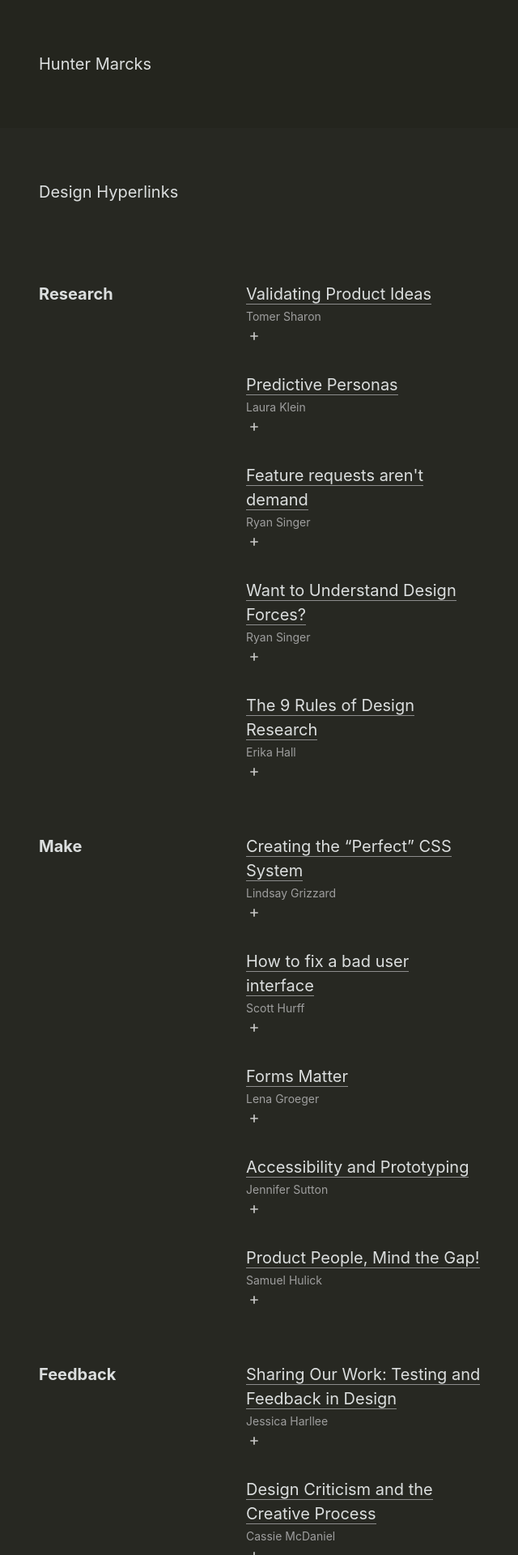
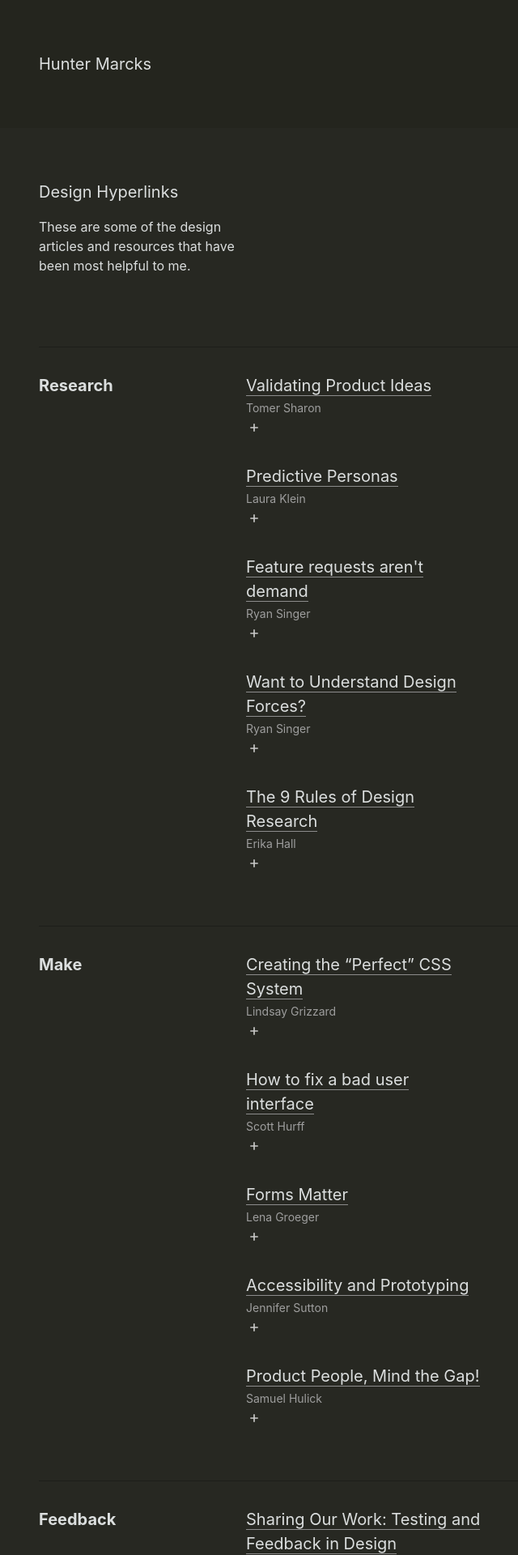
Before and after one commit to hmarcks/hmarcks.github.io, a Jekyll site: the page built from resources/index.html, in a window 1280 px wide. Shown: the top 1920 px of the page at 81% size, without its empty margins (80-720 px from the left). Built offline with Jekyll 4.4.1, drawn with Linux system fonts in a browser that asks for light colours; comment, search, counter and statistics services are not loaded; some of the changed text lies outside the part shown.

Commit message:
minor styles

```diff
--- a/_layouts/default.html
+++ b/_layouts/default.html
@@ -44,7 +44,7 @@
 
     <footer class="pt5 pr3 pb6 pl3 f6 site__footer">
       <div class="mw8 ml-auto mr-auto">
-        <p>Updated on 4-10-2018 in Portland, Oregon</p>
+        <p>Updated on 9-23-2018 in Portland, Oregon</p>
         <p><a href="mailto:hmarcks@gmail.com">hmarcks@gmail.com</a></p>
       </div>
 
--- a/_scss/base.scss
+++ b/_scss/base.scss
@@ -65,9 +65,9 @@ video {
   // right: 50%;
   // margin-left: -50vw;
   // margin-right: -50vw;
-  // border-top: 2px solid #21231c;
   border: 0;
   height: 0;
+  border-bottom: 1px solid rgba(0, 0, 0, 0.25);
 }
 
 .resources__footer {
--- a/index.html
+++ b/index.html
@@ -4,7 +4,7 @@ title: Hunter Marcks
 ---
 <div class="mw8 ml-auto mr-auto pt5 pb5">
   <div class="f4-ns intro-container">
-    <p class="ma0">I’m a digital product designer at <a href="https://renewfinancial.com">Renew Financial</a>.
+    <p class="mt0 mb2">I’m a digital product designer at <a href="https://renewfinancial.com">Renew Financial</a>.
     <br />
     We offer financing for energy-efficient home improvements.</p>
     <div class="mb5">
@@ -36,6 +36,6 @@ title: Hunter Marcks
     <p class="mt0 mb5">Previously I worked on a tool to help businesses evaluate safer and more environmentally-friendly materials for their products. I also consulted on projects such as interactive transit maps and various websites.</p>
     <h3 class="f6 fw8 mb1">2009 – 2013</h3>
     <p class="mt0 mb6">Before that I managed and designed websites at a liquor company where I also made a few whisky and vodka labels.</p>
-    <p class="mb6"><a href="/resources" class="link--animate-right">Design hyperlinks</a></p>
+    <p class="mb6"><a href="/resources">Design Hyperlinks</a></p>
   </div>
 </div>
--- a/resources/index.html
+++ b/resources/index.html
@@ -5,6 +5,9 @@ title: Hunter Marcks - Process
 <div class="mw8 ml-auto mr-auto pt5 pb6">
   <div class="pb5">
     <h1 class="f4 fw4 ma0">Design Hyperlinks</h1>
+    <p class="mw5">
+      These are some of the design articles and resources that have been most helpful to me.<!--  They are categorized in a high-level design process. -->
+    </p>
   </div>
 
   <hr class="mb4 resources__hr" />
@@ -84,9 +87,6 @@ title: Hunter Marcks - Process
 
   <hr class="mt4 mb6 resources__hr" />
 
-  <p class="mw5 mb5">
-    These are some of the design articles and resources that have been most helpful to me.<!--  They are categorized in a high-level design process. -->
-  </p>
   <p><a href="/" class="link--animate-left">About me</a></p>
 
 </div>
```
